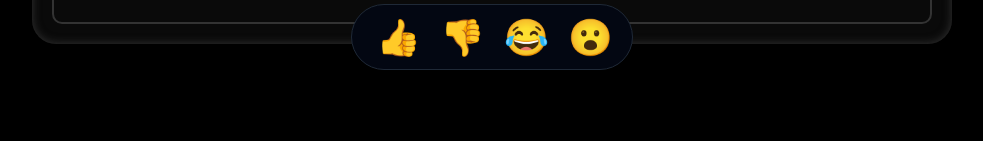
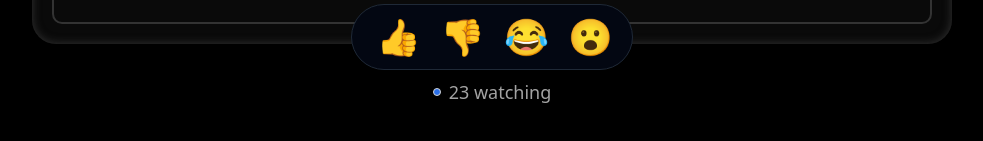
Before and after one commit to patcon/nextjs-livestream-reaction-app, a Next.js app: page /livestream/1 in a window 1280 px wide. Shown: the part 557-698 px from the top of the page, without its empty margins (148-1131 px from the left). Built offline with nearby package versions, Linux system fonts and the light colour scheme.

Commit message:
Added non-functional WatcherCounter component and stories.

```diff
--- /dev/null
+++ b/src/components/WatcherCounter.jsx
@@ -0,0 +1,25 @@
+import React from 'react'
+
+const WatcherCounter = ({ watcherCount }) => {
+  return (
+    <div className="flex w-fit text-neutral-400 font-medium pt-2 text-lg">
+      <div>
+        <span className="mt-1 mb-2 mr-2 align-middle"
+          style={{
+            height: 8,
+            width: 8,
+            backgroundColor: "rgb(42,111, 233)",
+            borderColor: "lightGray",
+            borderWidth: 1,
+            borderRadius: "50%",
+            display: "inline-block"
+          }} />
+      </div>
+      <div>
+        <span>{watcherCount} watching</span>
+      </div>
+    </div>
+  )
+}
+
+export default WatcherCounter
--- a/src/pages/livestream/[youtubeId].jsx
+++ b/src/pages/livestream/[youtubeId].jsx
@@ -3,6 +3,7 @@ import YouTubeEmbed from '@/components/YouTubeEmbed';
 import ReactionsDock from '@/components/ReactionsDock';
 import ReactionButton from '@/components/ReactionButton';
 import RecordingIndicator from '@/components/RecordingIndicator';
+import WatcherCounter from '@/components/WatcherCounter';
 
 export default function Page() {
   const router = useRouter()
@@ -29,6 +30,11 @@ export default function Page() {
             </ReactionsDock>
           </div>
         </div>
+        <div className="flex justify-center">
+          <div className="">
+            <WatcherCounter watcherCount={23} />
+          </div>
+        </div>
       </main>
     </div>
   )
```
Also changed, not shown: 1 other file (tests, documents, lock files or other folders).
